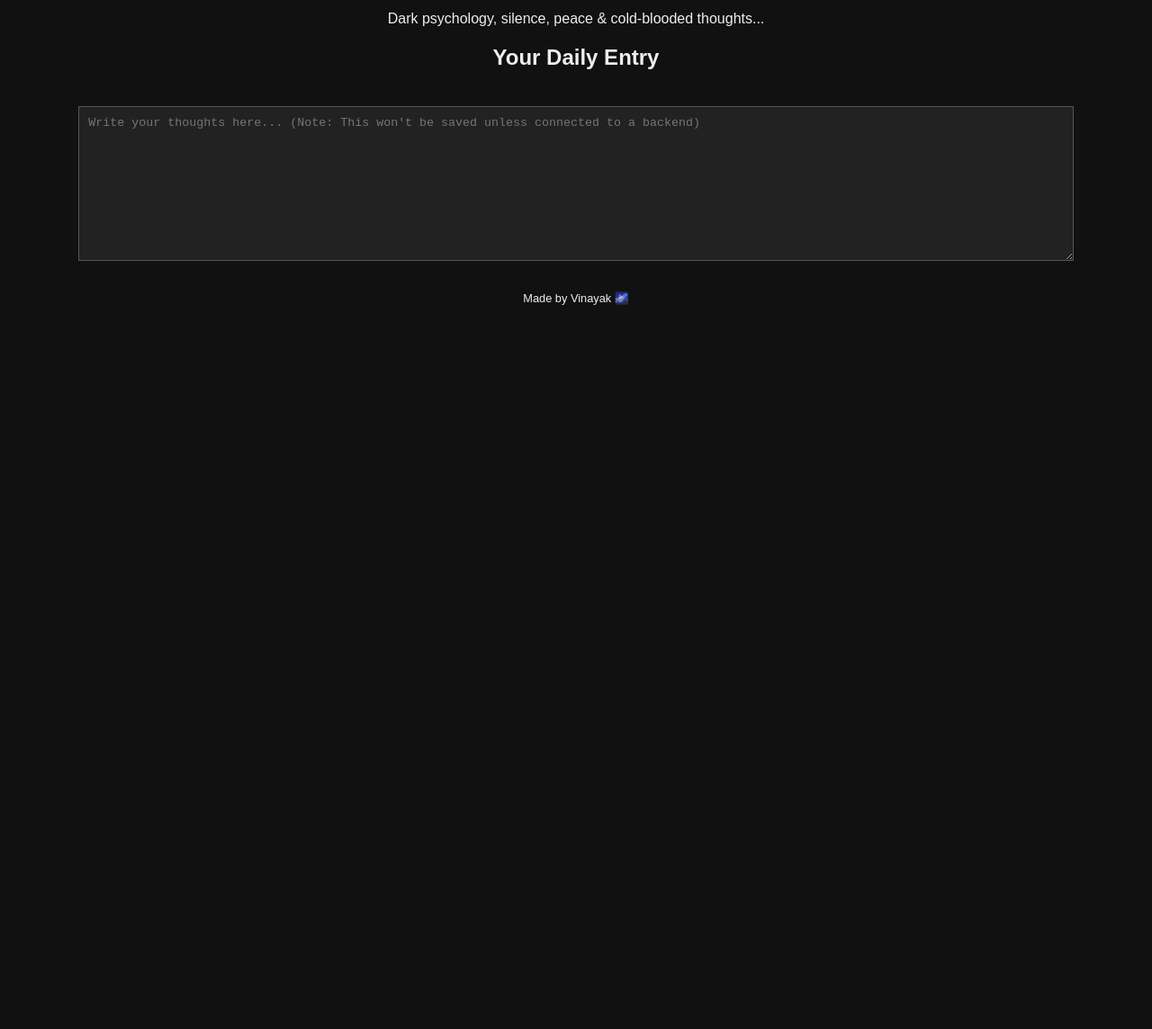
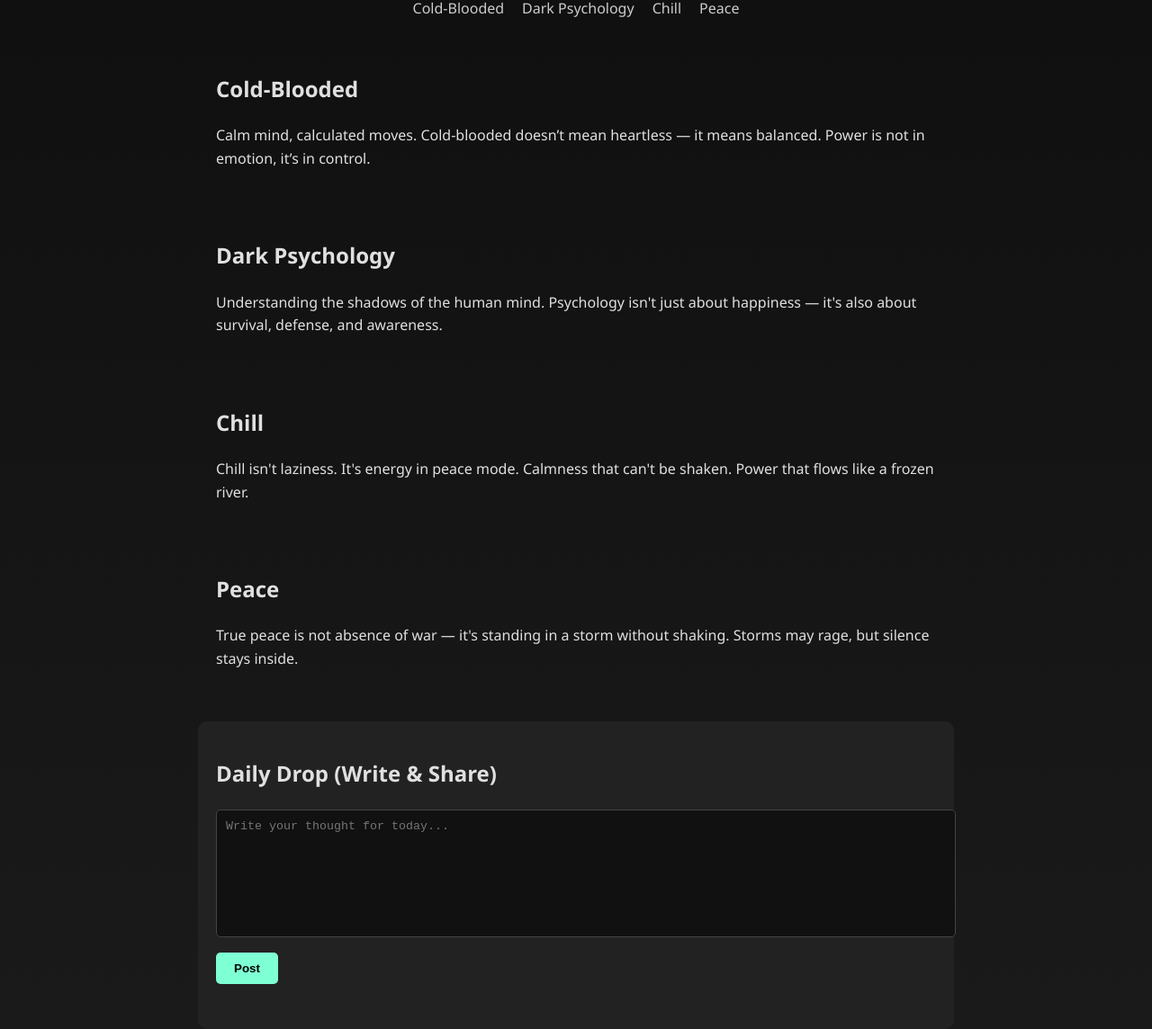
Before and after one commit to Vinayak-Chahar/calmbeforestorm, a plain HTML site: page index.html in a window 1280 px wide. Shown: the part 106-1250 px from the top of the page at 90% size. Before the commit the page ends 800 px from the top, so only its background shows below. Drawn offline with Linux system fonts and the light colour scheme.

Commit message:
Update index.html

```diff
--- a/index.html
+++ b/index.html
@@ -1,35 +1,134 @@
-<!DOCTYPE html>
-<html lang="en">
+<!DOCTYPE html><html lang="en">
 <head>
   <meta charset="UTF-8">
+  <meta name="viewport" content="width=device-width, initial-scale=1.0">
   <title>Calm Before Storm</title>
   <style>
     body {
-      background-color: #111;
-      color: #eee;
-      font-family: sans-serif;
+      margin: 0;
+      padding: 0;
+      font-family: 'Segoe UI', sans-serif;
+      background: linear-gradient(to bottom, #0f0f0f, #1a1a1a);
+      color: #e0e0e0;
+    }
+    header {
+      background-color: #121212;
+      padding: 20px;
       text-align: center;
-      padding: 30px;
+      font-size: 2rem;
+      font-weight: bold;
+      color: #7fffd4;
+      border-bottom: 1px solid #333;
+    }
+    nav {
+      display: flex;
+      justify-content: center;
+      gap: 20px;
+      margin: 20px 0;
+    }
+    nav a {
+      color: #ccc;
+      text-decoration: none;
+      font-weight: 500;
+    }
+    nav a:hover {
+      color: #7fffd4;
+    }
+    .section {
+      max-width: 800px;
+      margin: auto;
+      padding: 20px;
+      line-height: 1.6;
+    }
+    .post-box {
+      background-color: #222;
+      padding: 20px;
+      border-radius: 10px;
+      margin-top: 20px;
     }
     textarea {
-      width: 90%;
-      height: 150px;
-      margin-top: 20px;
-      background: #222;
-      color: #0f0;
-      border: 1px solid #555;
+      width: 100%;
+      height: 120px;
+      background-color: #111;
+      color: #fff;
+      border: 1px solid #444;
+      border-radius: 5px;
       padding: 10px;
-      font-family: monospace;
+      resize: none;
+    }
+    button {
+      margin-top: 10px;
+      background-color: #7fffd4;
+      border: none;
+      padding: 10px 20px;
+      border-radius: 5px;
+      font-weight: bold;
+      cursor: pointer;
+    }
+    button:hover {
+      background-color: #66e6c2;
+    }
+    .entries {
+      margin-top: 30px;
+    }
+    .entry {
+      background-color: #111;
+      padding: 15px;
+      border-left: 4px solid #7fffd4;
+      margin-bottom: 15px;
+      border-radius: 5px;
     }
   </style>
 </head>
 <body>
-  <h1>Calm Before Storm</h1>
-  <p>Dark psychology, silence, peace & cold-blooded thoughts...</p>
-
-  <h2>Your Daily Entry</h2>
-  <textarea placeholder="Write your thoughts here... (Note: This won't be saved unless connected to a backend)"></textarea>
-
-  <p style="margin-top: 30px; font-size: 0.8em;">Made by Vinayak 🌌</p>
+  <header>calmbeforestorm.com</header>
+  <nav>
+    <a href="#coldblooded">Cold-Blooded</a>
+    <a href="#darkpsych">Dark Psychology</a>
+    <a href="#chill">Chill</a>
+    <a href="#peace">Peace</a>
+  </nav>
+  <div class="section" id="coldblooded">
+    <h2>Cold-Blooded</h2>
+    <p>
+      Calm mind, calculated moves. Cold-blooded doesn’t mean heartless — it means balanced. Power is not in emotion, it’s in control.
+    </p>
+  </div>
+  <div class="section" id="darkpsych">
+    <h2>Dark Psychology</h2>
+    <p>
+      Understanding the shadows of the human mind. Psychology isn't just about happiness — it's also about survival, defense, and awareness.
+    </p>
+  </div>
+  <div class="section" id="chill">
+    <h2>Chill</h2>
+    <p>
+      Chill isn't laziness. It's energy in peace mode. Calmness that can't be shaken. Power that flows like a frozen river.
+    </p>
+  </div>
+  <div class="section" id="peace">
+    <h2>Peace</h2>
+    <p>
+      True peace is not absence of war — it's standing in a storm without shaking. Storms may rage, but silence stays inside.
+    </p>
+  </div>
+  <div class="section post-box">
+    <h2>Daily Drop (Write & Share)</h2>
+    <textarea id="dailyInput" placeholder="Write your thought for today..."></textarea>
+    <button onclick="postThought()">Post</button>
+    <div class="entries" id="entryList"></div>
+  </div>
+  <script>
+    function postThought() {
+      const text = document.getElementById('dailyInput').value.trim();
+      if (text !== "") {
+        const entryDiv = document.createElement('div');
+        entryDiv.className = 'entry';
+        entryDiv.textContent = text;
+        document.getElementById('entryList').prepend(entryDiv);
+        document.getElementById('dailyInput').value = '';
+      }
+    }
+  </script>
 </body>
 </html>
```
